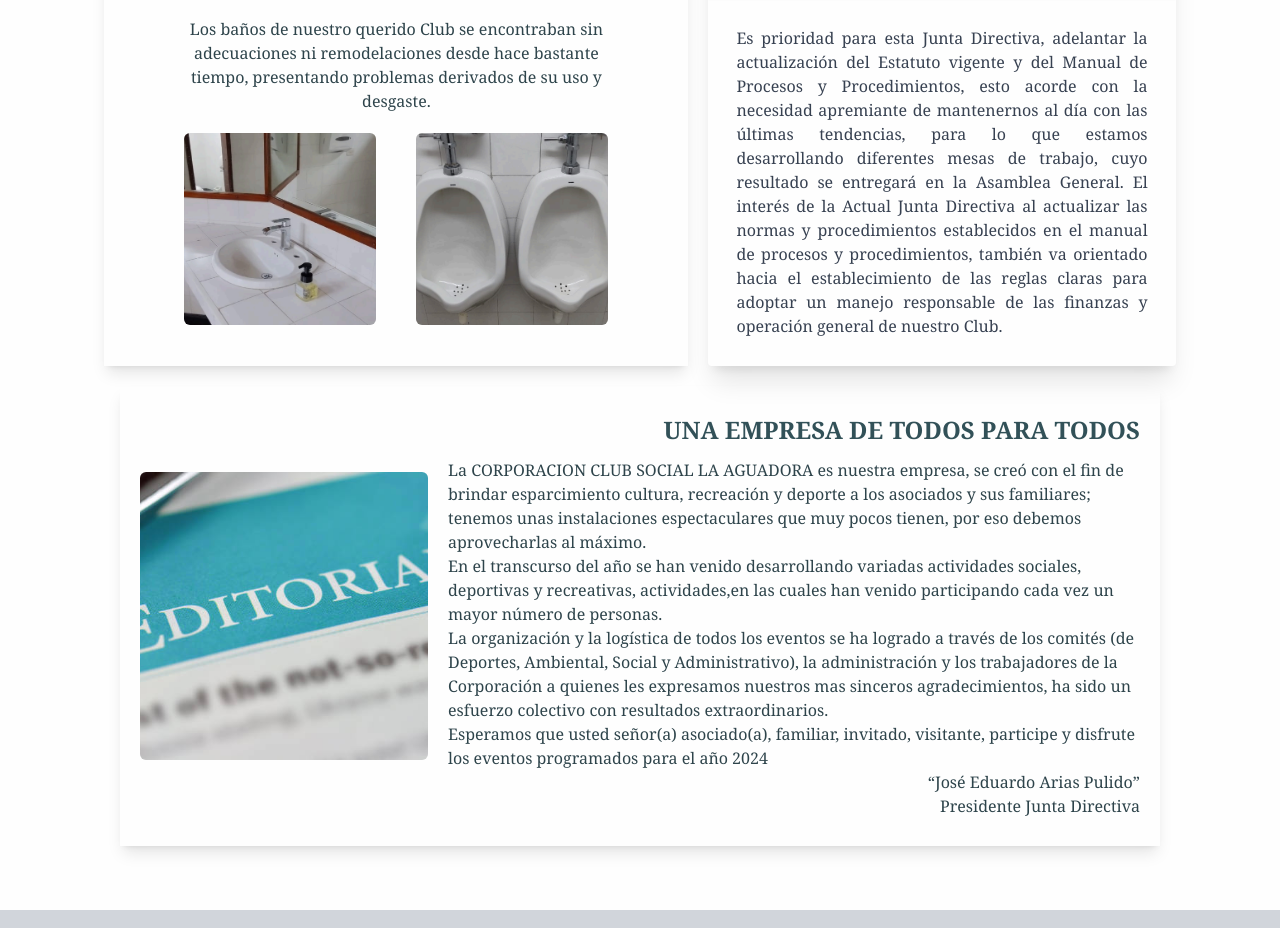
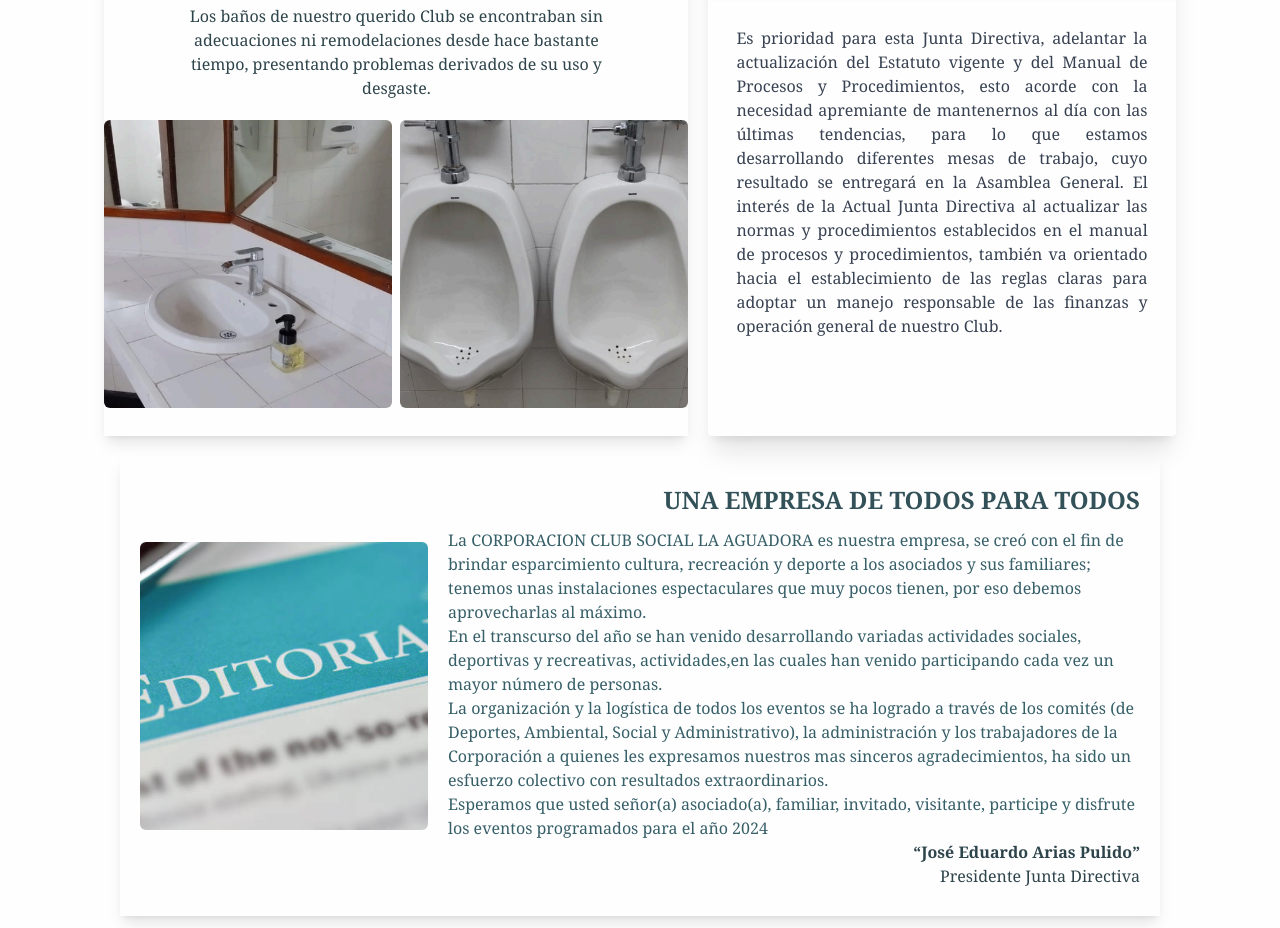
Before and after one commit to Alejandro-RECO/spa_club_aguadora, a React (Vite) app in the folder spa_club_aguadora/: page / in a window 1280 px wide. Shown: the part 1006-1934 px from the top of the page. Built offline with nearby package versions, Linux system fonts and the light colour scheme.

Commit message:
responsive changues

```diff
--- a/spa_club_aguadora/src/pages/Home/components/Notiaguadora/index.jsx
+++ b/spa_club_aguadora/src/pages/Home/components/Notiaguadora/index.jsx
@@ -20,7 +20,7 @@ export const Notiaguadora = () => {
             <Tabs />
             <ContainerInfo />
          </div>
-         <article className="containe text-primary-900 py-2 shadow-lg flex flex-col md:flex-row justify-center items-center md:mx-16 p-5 gap-5">
+         <article className="containe text-primary-900 py-2 shadow-lg flex flex-col xl:flex-row justify-center items-center md:mx-16 p-5 gap-5">
             <Img
                size={"l"}
                shape={"rounded"}
@@ -31,11 +31,13 @@ export const Notiaguadora = () => {
                <h3 className="font-bold uppercase text-primary-800 pb-3 text-2xl">
                   {MEDIA_PATHS.HOME.NOTIAGUADORA_ED_2.CONTENT_2.SUBTITLE_3}
                </h3>
-               <p>{MEDIA_PATHS.HOME.NOTIAGUADORA_ED_2.CONTENT_2.TEXT_1}</p>
-               <p>{MEDIA_PATHS.HOME.NOTIAGUADORA_ED_2.CONTENT_2.TEXT_2}</p>
-               <p>{MEDIA_PATHS.HOME.NOTIAGUADORA_ED_2.CONTENT_2.TEXT_3}</p>
-               <p>{MEDIA_PATHS.HOME.NOTIAGUADORA_ED_2.CONTENT_2.TEXT_4}</p>
-               <q>{MEDIA_PATHS.HOME.NOTIAGUADORA_ED_2.CONTENT_2.PRESIDENT}</q>
+               <div className="text-primary-700">
+                  <p>{MEDIA_PATHS.HOME.NOTIAGUADORA_ED_2.CONTENT_2.TEXT_1}</p>
+                  <p>{MEDIA_PATHS.HOME.NOTIAGUADORA_ED_2.CONTENT_2.TEXT_2}</p>
+                  <p>{MEDIA_PATHS.HOME.NOTIAGUADORA_ED_2.CONTENT_2.TEXT_3}</p>
+                  <p>{MEDIA_PATHS.HOME.NOTIAGUADORA_ED_2.CONTENT_2.TEXT_4}</p>
+               </div>
+               <q className="font-semibold">{MEDIA_PATHS.HOME.NOTIAGUADORA_ED_2.CONTENT_2.PRESIDENT}</q>
                <span>{MEDIA_PATHS.HOME.NOTIAGUADORA_ED_2.CONTENT_2.POST}</span>
             </div>
          </article>
--- a/spa_club_aguadora/src/pages/Home/components/Tabs/index.jsx
+++ b/spa_club_aguadora/src/pages/Home/components/Tabs/index.jsx
@@ -44,18 +44,21 @@ export const Tabs = () => {
                               <p className="text-center w-[80%] font-serif py-3 md:px-4 my-2">
                                  {tab.DESCRIPTION}
                               </p>
-                              <div className="flex items-center justify-center gap-x-2 md:gap-x-10">
+                              <div className="flex flex-col xl:flex-row items-center justify-center gap-x-2">
                                  <Img
                                     src={tab.IMAGE_1}
                                     alt={tab.TITLE}
-                                    size={"m"}
                                     shape={"rounded"}
+                                    size={"l"}
+                                    className={""}
+
                                  />
                                  <Img
                                     src={tab.IMAGE_2}
                                     alt={tab.TITLE}
-                                    size={"m"}
                                     shape={"rounded"}
+                                    size={"l"}
+                                    className={"hidden xl:block"}
                                  />
                               </div>
                            </div>
```
